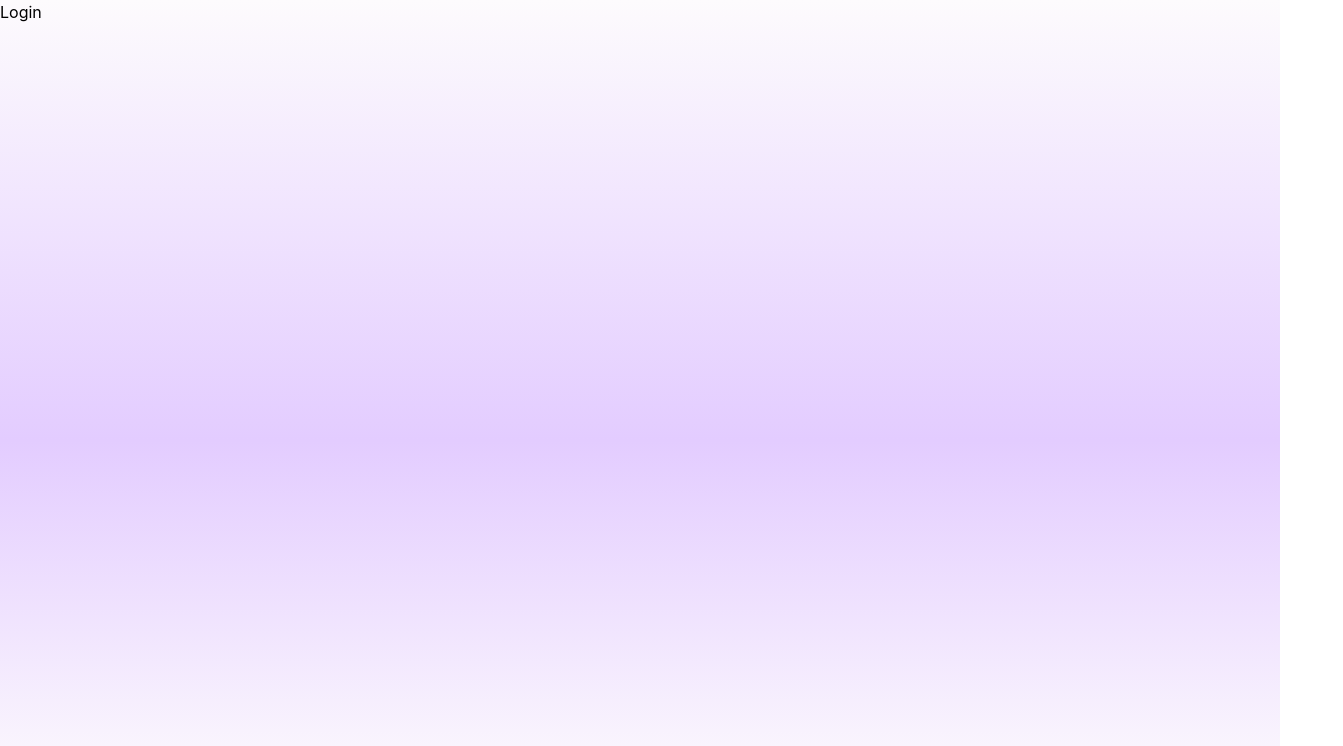
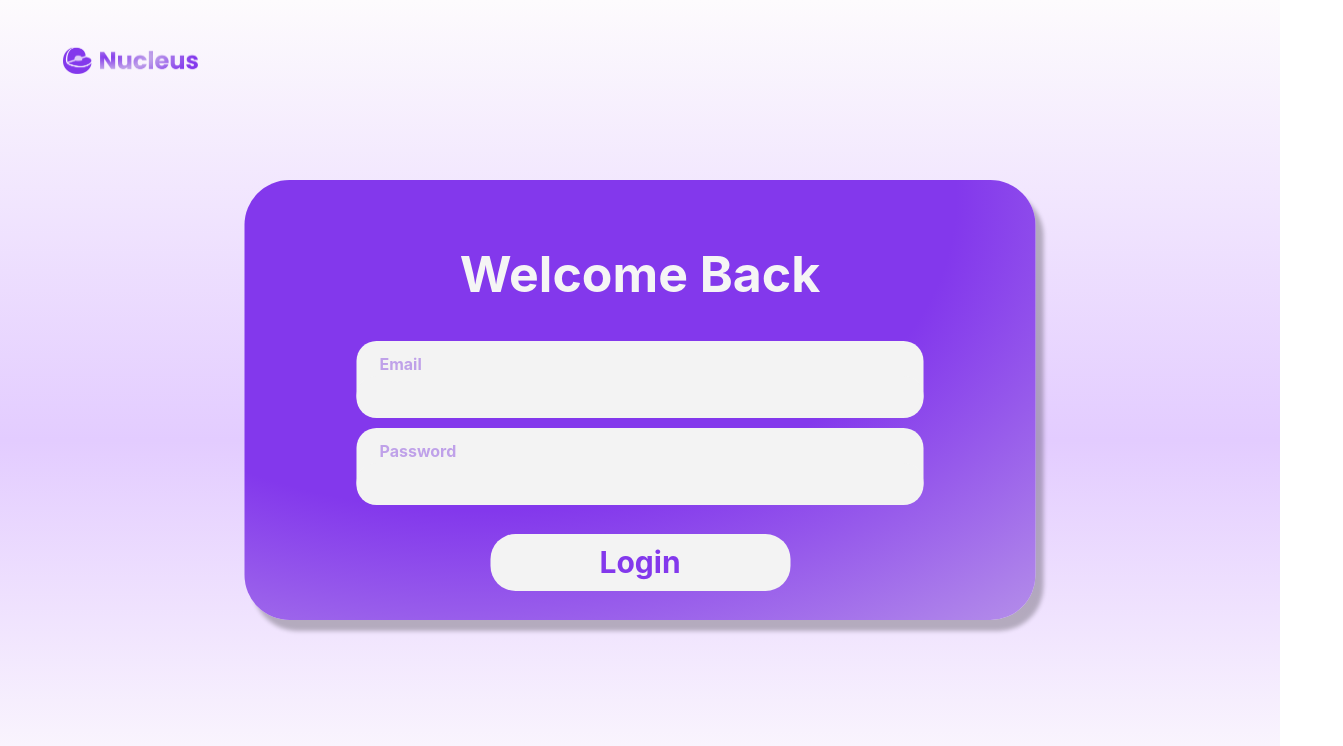
Before and after one commit to kayne-lee/team-MC, a React (Create React App) app in the folder syllabus/: page /login in a window 1280 px wide. Shown: the top 746 px of the page, 1343 px wide, since content can reach past the window. Built offline with nearby package versions, Linux system fonts and the light colour scheme.

Commit message:
complete login, prints jwt

```diff
--- a/syllabus/src/components/Login.js
+++ b/syllabus/src/components/Login.js
@@ -1,9 +1,74 @@
-import React from 'react'
+import React, { useState } from 'react'
+import '../styles/login.css'
 
 export default function Login() {
+    const [email, setEmail] = useState('');
+    const [password, setPassword] = useState('');
+
+    const handleLogin = async (e) => {
+        e.preventDefault();
+        const myHeaders = new Headers();
+        myHeaders.append("Content-Type", "application/json");
+
+        const raw = JSON.stringify({
+        "email": email,
+        "password": password
+        });
+
+        const requestOptions = {
+        method: "POST",
+        headers: myHeaders,
+        body: raw,
+        redirect: "follow"
+        };
+
+        fetch("http://localhost:8080/auth/login", requestOptions)
+        .then((response) => response.text())
+        .then((result) => console.log(result))
+        .catch((error) => console.error(error));
+      };
+
   return (
-    <div className="h-[100vh]">
-        Login
+    <div className="h-screen relative">
+      {/* Top Section */}
+      <div className="absolute top-[43px] left-[63px] w-full">
+        <img src="/nucleus.png" alt="" className="w-[141px] "/>
+      </div>
+
+      <div className="absolute top-1/2 left-1/2 transform -translate-x-1/2 -translate-y-1/2 flex flex-col  w-[791px] welcome justify-evenly items-center">
+        <div className="text-[#F5F5F5] text-center font-poppins text-[50px] font-bold pt-[57px]">
+            Welcome Back
         </div>
+        <div className="w-[567px] h-[77px] rounded-[20px] bg-[#F3F3F3] mt-[29px]">
+            <div className="mt-[11px] ml-[23px] text-[#BFA1E9] font-[700] font-poppins text-[16px]">
+                Email
+            </div>
+            <input
+                type="email"
+                onChange={(e) => setEmail(e.target.value)}
+                className="w-full h-[40px] rounded-[25px] pb-[5px] px-[23px] bg-[#F3F3F3] text-[#333] focus:outline-none"
+            />
+        </div>
+
+        <div className="w-[567px] h-[77px] rounded-[20px] bg-[#F3F3F3] mt-[10px]">
+            <div className="mt-[11px] ml-[23px] text-[#BFA1E9] font-[700] font-poppins text-[16px]">
+                Password
+            </div>
+            <input
+                type="password"
+                onChange={(e) => setPassword(e.target.value)}
+                className="w-full h-[40px] rounded-[25px] pb-[5px] px-[23px] bg-[#F3F3F3] text-[#333] focus:outline-none"
+            />
+        </div>
+
+        <div onClick={handleLogin} className="w-[300px] h-[57px] bg-[#F3F3F3] flex flex-row justify-center items-center rounded-[25px] mt-[29px] mb-[29px] hover:bg-[#DECBF8] cursor-pointer">
+            <div className="text-[#8338EC] text-center font-poppins text-[30px] text-center font-bold">
+                Login
+            </div>
+        </div>
+
+
+      </div>
+    </div>
   )
 }
--- /dev/null
+++ b/syllabus/src/styles/login.css
@@ -0,0 +1,5 @@
+.welcome {
+    border-radius: 45px;
+    background: radial-gradient(123.37% 145% at 29.41% 3.92%, #8338EC 49.11%, #BFA1E9 96.5%);
+    box-shadow: 8px 11px 4px 0px rgba(0, 0, 0, 0.25);
+}
```
Also changed, not shown: syllabus/public/nucleus.png (added), 1 other file (tests, documents, lock files or other folders).
